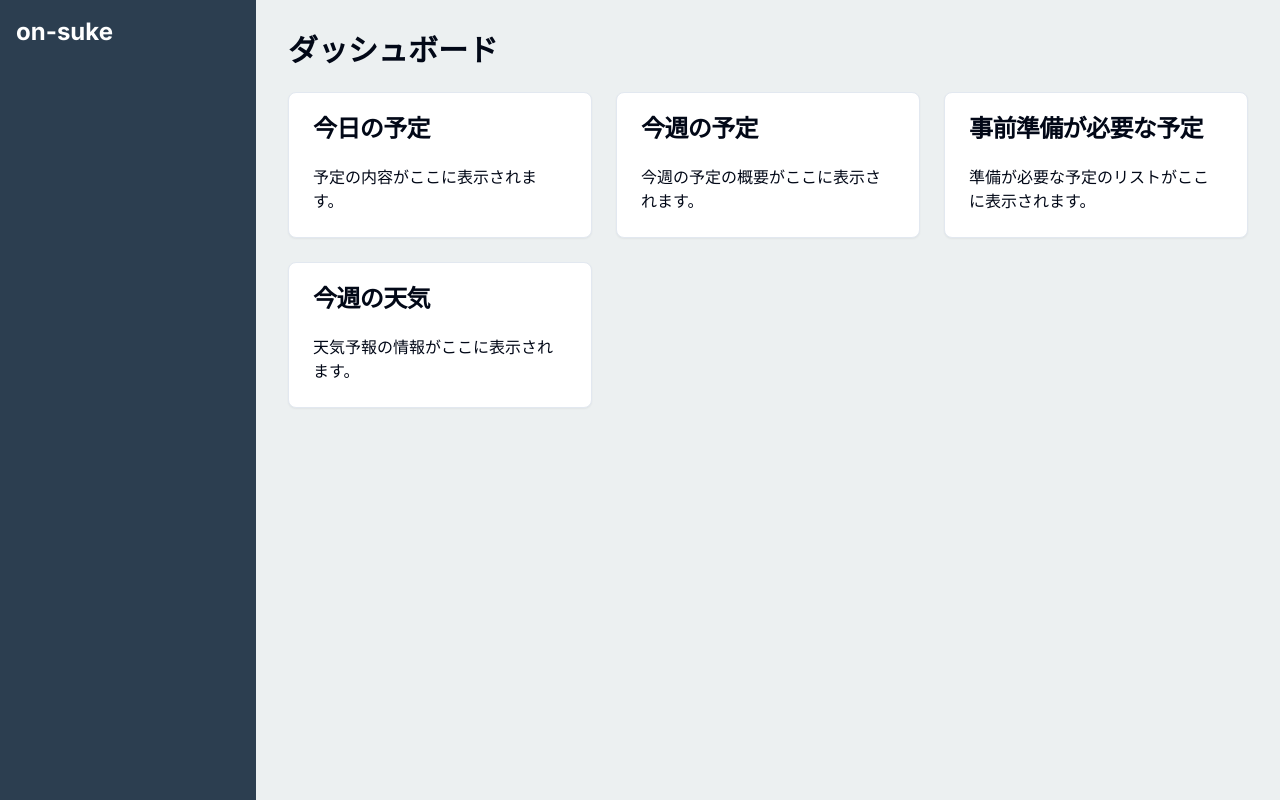
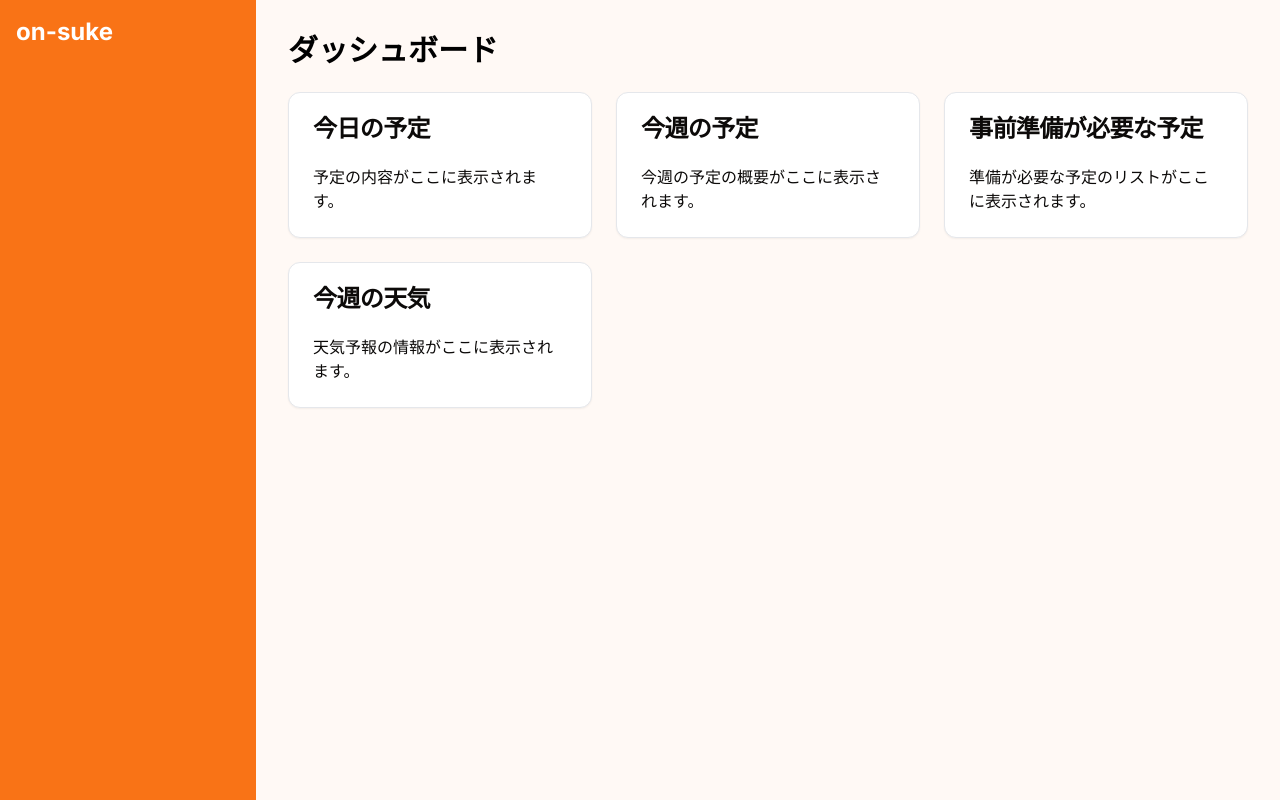
Before and after one commit to Mitsuki0619/on-suke, a Next.js app: page / in a window 1280 px wide. Built offline with nearby package versions, Linux system fonts and the light colour scheme; no server answers.

Commit message:
Update global styles and sidebar background color; enhance button styles in schedule toolbar

```diff
--- a/src/app/globals.css
+++ b/src/app/globals.css
@@ -4,82 +4,64 @@
 
 @layer base {
   :root {
-    --background: 0 0% 100%;
-    --foreground: 222.2 84% 4.9%;
-
-    --muted: 210 40% 96.1%;
-    --muted-foreground: 215.4 16.3% 46.9%;
-
+    --background: 24.6 95% 98%;
+    --foreground: 20 14.3% 4.1%;
+    --card: 0 0% 100%;
+    --card-foreground: 20 14.3% 4.1%;
     --popover: 0 0% 100%;
-    --popover-foreground: 222.2 84% 4.9%;
-
-    --card: 0 0% 100%;
-    --card-foreground: 222.2 84% 4.9%;
-
-    --border: 214.3 31.8% 91.4%;
-    --input: 214.3 31.8% 91.4%;
-
-    --primary: 222.2 47.4% 11.2%;
-    --primary-foreground: 210 40% 98%;
-
-    --secondary: 210 40% 96.1%;
-    --secondary-foreground: 222.2 47.4% 11.2%;
-
-    --accent: 210 40% 96.1%;
-    --accent-foreground: 222.2 47.4% 11.2%;
-
+    --popover-foreground: 20 14.3% 4.1%;
+    --primary: 24.6 95% 53.1%;
+    --primary-foreground: 60 9.1% 97.8%;
+    --secondary: 60 4.8% 95.9%;
+    --secondary-foreground: 24 9.8% 10%;
+    --muted: 60 4.8% 95.9%;
+    --muted-foreground: 25 5.3% 44.7%;
+    --accent: 60 4.8% 95.9%;
+    --accent-foreground: 24 9.8% 10%;
     --destructive: 0 84.2% 60.2%;
-    --destructive-foreground: 210 40% 98%;
-
-    --ring: 215 20.2% 65.1%;
-
-    --radius: 0.5rem;
+    --destructive-foreground: 60 9.1% 97.8%;
+    --border: 20 5.9% 90%;
+    --input: 20 5.9% 90%;
+    --ring: 24.6 95% 53.1%;
+    --radius: 0.75rem;
+    --chart-1: 12 76% 61%;
+    --chart-2: 173 58% 39%;
+    --chart-3: 197 37% 24%;
+    --chart-4: 43 74% 66%;
+    --chart-5: 27 87% 67%;
   }
 
   .dark {
-    --background: 222.2 84% 4.9%;
-    --foreground: 210 40% 98%;
-
-    --muted: 217.2 32.6% 17.5%;
-    --muted-foreground: 215 20.2% 65.1%;
-
-    --popover: 222.2 84% 4.9%;
-    --popover-foreground: 210 40% 98%;
-
-    --card: 222.2 84% 4.9%;
-    --card-foreground: 210 40% 98%;
-
-    --border: 217.2 32.6% 17.5%;
-    --input: 217.2 32.6% 17.5%;
-
-    --primary: 210 40% 98%;
-    --primary-foreground: 222.2 47.4% 11.2%;
-
-    --secondary: 217.2 32.6% 17.5%;
-    --secondary-foreground: 210 40% 98%;
-
-    --accent: 217.2 32.6% 17.5%;
-    --accent-foreground: 210 40% 98%;
-
-    --destructive: 0 62.8% 30.6%;
-    --destructive-foreground: 0 85.7% 97.3%;
-
-    --ring: 217.2 32.6% 17.5%;
-  }
-}
-
-@layer base {
-  * {
-    @apply border-border;
-  }
-  body {
-    @apply bg-background text-foreground;
+    --background: 20 14.3% 4.1%;
+    --foreground: 60 9.1% 97.8%;
+    --card: 20 14.3% 4.1%;
+    --card-foreground: 60 9.1% 97.8%;
+    --popover: 20 14.3% 4.1%;
+    --popover-foreground: 60 9.1% 97.8%;
+    --primary: 20.5 90.2% 48.2%;
+    --primary-foreground: 60 9.1% 97.8%;
+    --secondary: 12 6.5% 15.1%;
+    --secondary-foreground: 60 9.1% 97.8%;
+    --muted: 12 6.5% 15.1%;
+    --muted-foreground: 24 5.4% 63.9%;
+    --accent: 12 6.5% 15.1%;
+    --accent-foreground: 60 9.1% 97.8%;
+    --destructive: 0 72.2% 50.6%;
+    --destructive-foreground: 60 9.1% 97.8%;
+    --border: 12 6.5% 15.1%;
+    --input: 12 6.5% 15.1%;
+    --ring: 20.5 90.2% 48.2%;
+    --chart-1: 220 70% 50%;
+    --chart-2: 160 60% 45%;
+    --chart-3: 30 80% 55%;
+    --chart-4: 280 65% 60%;
+    --chart-5: 340 75% 55%;
   }
 }
 
 /* react-big-calendar */
 .rbc-day-bg {
-  background-color: #f8f8f8;
+  background-color: white;
 }
 
 .rbc-date-cell:last-child {
@@ -89,3 +71,7 @@
 .rbc-date-cell:first-child {
   color: red;
 }
+
+.rbc-header {
+  background-color: rgb(255, 223, 186);
+}
--- a/src/app/layout.tsx
+++ b/src/app/layout.tsx
@@ -23,7 +23,7 @@ export default function RootLayout({
         <Providers>
           <div className="flex h-screen">
             <Sidebar />
-            <main className="flex-1 overflow-y-auto p-8 bg-main-background">
+            <main className="flex-1 overflow-y-auto p-8 bg-background">
               {children}
             </main>
           </div>
--- a/src/app/schedule/calendar/components/ScheduleToolbar.tsx
+++ b/src/app/schedule/calendar/components/ScheduleToolbar.tsx
@@ -28,13 +28,25 @@ export function SchedulerToolbar(toolbar: Props) {
   return (
     <div className="flex flex-col sm:flex-row justify-between items-center mb-4 gap-4">
       <div className="flex items-center gap-2">
-        <Button variant="outline" onClick={() => navigate("PREV")}>
+        <Button
+          variant="outline"
+          className="bg-white"
+          onClick={() => navigate("PREV")}
+        >
           前へ
         </Button>
-        <Button variant="outline" onClick={() => navigate("TODAY")}>
+        <Button
+          variant="outline"
+          className="bg-white"
+          onClick={() => navigate("TODAY")}
+        >
           今日
         </Button>
-        <Button variant="outline" onClick={() => navigate("NEXT")}>
+        <Button
+          variant="outline"
+          className="bg-white"
+          onClick={() => navigate("NEXT")}
+        >
           次へ
         </Button>
       </div>
@@ -43,6 +55,7 @@ export function SchedulerToolbar(toolbar: Props) {
         {Object.entries(viewNames).map(([key, label]) => (
           <Button
             key={key}
+            className="bg-white"
             variant="outline"
             onClick={() => toolbar.onView(key as View)}
           >
--- a/src/components/ui/sidebar.tsx
+++ b/src/components/ui/sidebar.tsx
@@ -3,7 +3,6 @@ import { AccountPopover } from "@/components/ui/account-popover";
 import {
   Calendar,
   LayoutDashboard,
-  Plus,
   ListTodo,
   Settings,
 } from "lucide-react";
@@ -13,7 +12,7 @@ export async function Sidebar() {
   const session = await auth();
 
   return (
-    <div className="w-64 bg-sidebar text-white h-full p-4 flex flex-col">
+    <div className="w-64 bg-primary text-white h-full p-4 flex flex-col">
       <div className="text-2xl font-bold mb-8">on-suke</div>
       {session?.user && (
         <>
```
